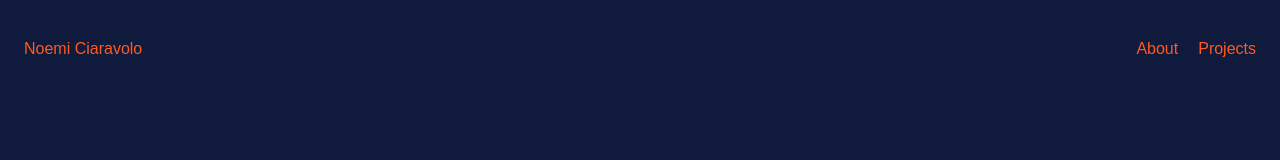
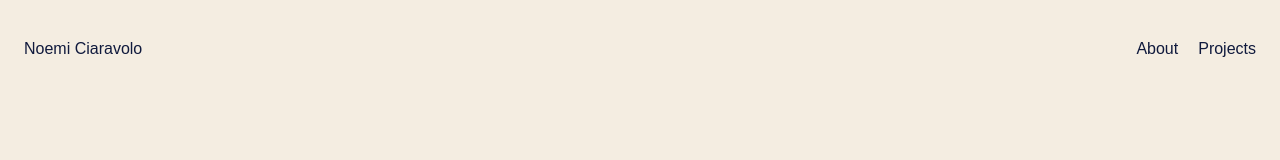
Before and after one commit to NoemiCiaravolo/portfolio, a plain HTML site: page index.html in a window 1280 px wide. Drawn offline with Linux system fonts and the light colour scheme; a web font is replaced by a local one.

Commit message:
colori_aggiornati

```diff
--- a/CSS/style.css
+++ b/CSS/style.css
@@ -1,7 +1,7 @@
 :root {
-    --sfondo: #101A3D;
-    --testo: #FF5A1F;
-    --dettaglio: ##F6EFE3;
+    --sfondo:#F4EDE1;
+    --testo: #101A3D;
+    --dettaglio: #FF5A1F;
 
 }
 body {
```
